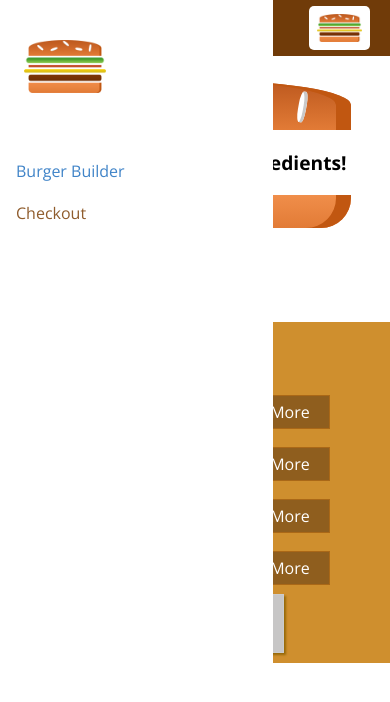
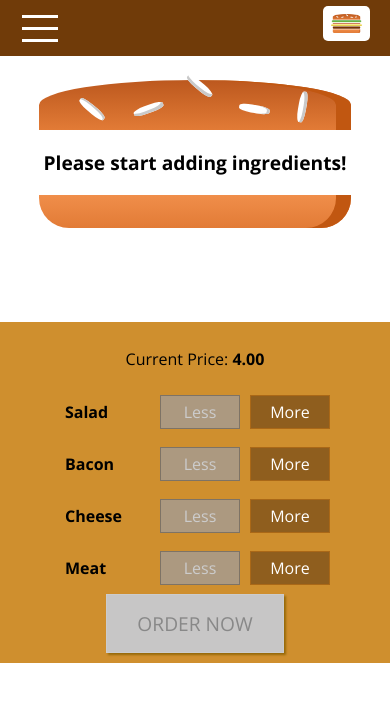
Before and after one commit to benhsieh-dev/burger-app, a React (Create React App) app: page / in a window 390 px wide. Shown: the top 702 px of the page. Built offline with nearby package versions, Linux system fonts and the light colour scheme.

Commit message:
Add responsive adjustments, sidedrawer toggle button, and hamburger icon

```diff
--- a/src/components/Layout/Layout.js
+++ b/src/components/Layout/Layout.js
@@ -1,18 +1,38 @@
-import React from 'react';
+import React, { Component } from 'react';
 
 import Aux from '../../hoc/Aux';
 import layoutModule from './Layout.module.css';
 import Toolbar from '../Navigation/Toolbar/Toolbar';
 import SideDrawer from '../Navigation/SideDrawer/SideDrawer';
 
-const layout = (props) => (
-    <Aux>
-        <Toolbar />
-        <SideDrawer />
-        <main className={layoutModule.Content}>
-            {props.children}
-        </main>
-    </Aux>
-);
+class Layout extends Component {
+    state = {
+        showSideDrawer: false
+    }
 
-export default layout;
+    sideDrawerClosedHandler = () => {
+        this.setState( { showSideDrawer: false } );
+    }
+
+    sideDrawerToggleHandler = () => {
+        this.setState( ( prevState ) => {
+            return { showSideDrawer: !prevState.showSideDrawer };
+        } );
+    }
+
+    render () {
+        return (
+            <Aux>
+                <Toolbar drawerToggleClicked={this.sideDrawerToggleHandler} />
+                <SideDrawer
+                    open={this.state.showSideDrawer}
+                    closed={this.sideDrawerClosedHandler} />
+                <main className={layoutModule.Content}>
+                    {this.props.children}
+                </main>
+            </Aux>
+        )
+    }
+}
+
+export default Layout;
--- /dev/null
+++ b/src/components/Navigation/SideDrawer/DrawerToggle/DrawerToggle.js
@@ -0,0 +1,13 @@
+import React from 'react';
+
+import drawerToggleModule from './DrawerToggle.module.css';
+
+const drawerToggle = (props) => (
+    <div className={drawerToggleModule.DrawerToggle} onClick={props.clicked}>
+        <div></div>
+        <div></div>
+        <div></div>
+    </div>
+);
+
+export default drawerToggle;
--- /dev/null
+++ b/src/components/Navigation/SideDrawer/DrawerToggle/DrawerToggle.module.css
@@ -0,0 +1,23 @@
+.DrawerToggle {
+    width: 40px;
+    height: 100%;
+    display: flex;
+    flex-flow: column;
+    justify-content: space-around;
+    align-items: center;
+    padding: 10px 0;
+    box-sizing: border-box;
+    cursor: pointer;
+}
+
+.DrawerToggle div {
+    width: 90%;
+    height: 3px;
+    background-color: white;
+}
+
+@media (min-width: 500px) {
+    .DrawerToggle {
+        display: none;
+    }
+}
--- a/src/components/Navigation/SideDrawer/SideDrawer.js
+++ b/src/components/Navigation/SideDrawer/SideDrawer.js
@@ -3,10 +3,18 @@
 import Logo from '../../Logo/Logo';
 import NavigationItems from '../NavigationItems/NavigationItems';
 import sideDrawerModule from './SideDrawer.module.css';
+import Backdrop from '../../UI/Backdrop/Backdrop';
+import Aux from '../../../hoc/Aux';
 
 const sideDrawer = (props) => {
+    let attachedClasses = [sideDrawerModule.SideDrawer, sideDrawerModule.Close];
+    if (props.open) {
+        attachedClasses = [sideDrawerModule.SideDrawer, sideDrawerModule.Open];
+    }
     return (
-        <div className={sideDrawerModule.SideDrawer}>
+        <Aux>
+            <Backdrop show={props.open} clicked={props.closed} />
+            <div className={attachedClasses.join(' ')}>
                 <div className={sideDrawerModule.Logo}>
                     <Logo />
                 </div>
@@ -14,6 +22,7 @@
                     <NavigationItems />
                 </nav>
             </div>
+        </Aux>
     );
 };
 
--- a/src/components/Navigation/Toolbar/Toolbar.js
+++ b/src/components/Navigation/Toolbar/Toolbar.js
@@ -3,11 +3,14 @@
 import toolbarModule from './Toolbar.module.css'
 import Logo from '../../Logo/Logo';
 import NavigationItems from '../NavigationItems/NavigationItems'
+import DrawerToggle from '../SideDrawer/DrawerToggle/DrawerToggle';
 
 const toolbar = (props) => (
     <header className={toolbarModule.Toolbar}>
-        <div>MENU</div>
-        <Logo />
+        <DrawerToggle clicked={props.drawerToggleClicked} />
+        <div className={toolbarModule.Logo}>
+             <Logo />
+        </div>
         <nav className={toolbarModule.DesktopOnly}>
             <NavigationItems />
         </nav>
```
Lines whose indentation alone changed are shown as unchanged.
